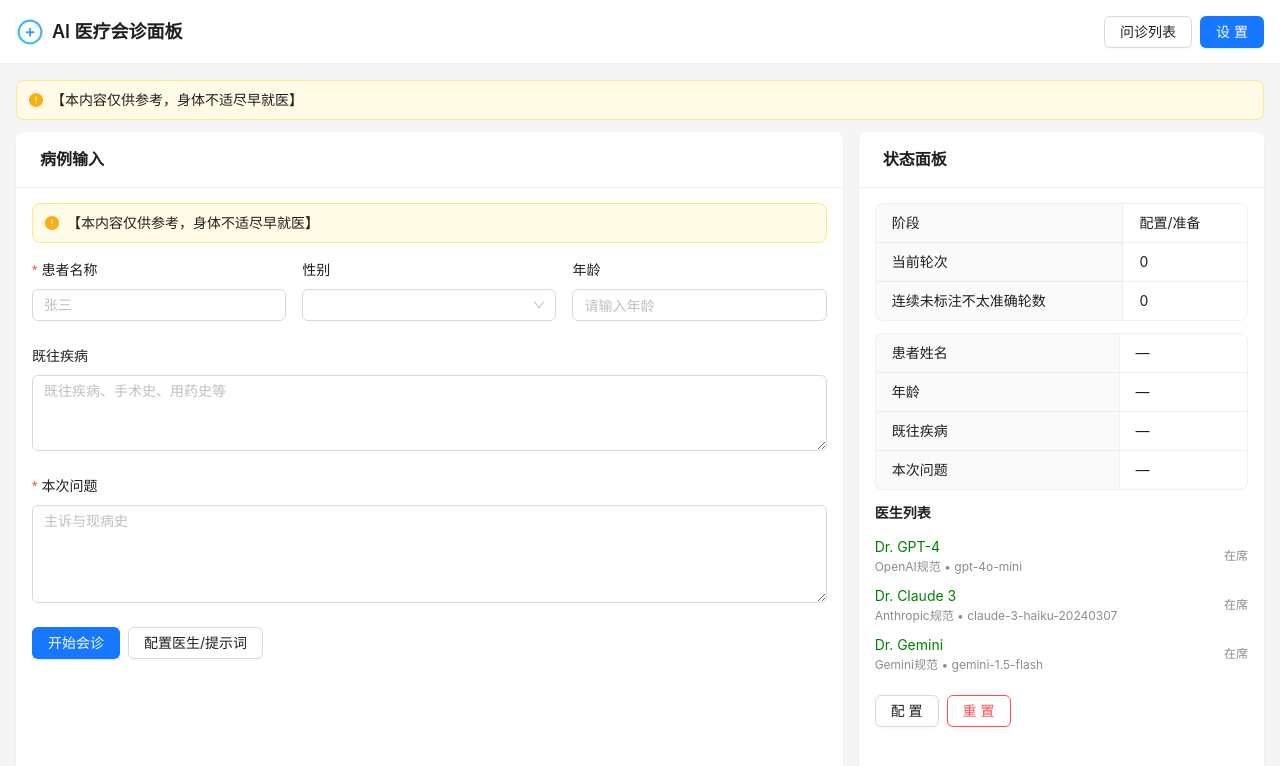
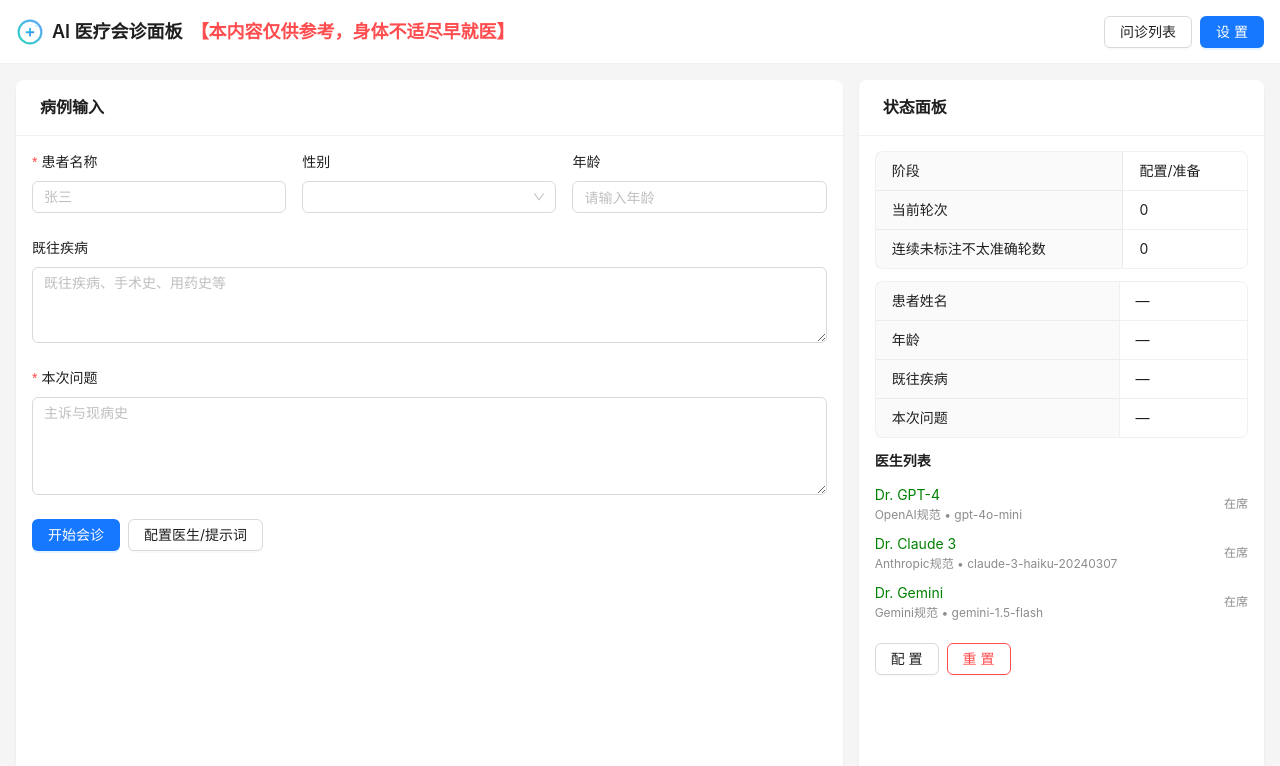
Before and after one commit to DragonChenCL/CTONEW, a Vue app: page / in a window 1280 px wide. Shown: the top 766 px of the page. Built offline with nearby package versions, Linux system fonts and the light colour scheme.

Commit message:
refactor(ui): 移除重复的免责声明并统一在顶部显示
将分散在各组件的免责声明注释掉，统一在应用顶部显示，避免重复并保持界面整洁

```diff
--- a/src/App.vue
+++ b/src/App.vue
@@ -4,6 +4,7 @@
       <div style="display:flex; align-items:center; gap:8px;">
         <img :src="logoUrl" alt="AI 医疗会诊面板 Logo" style="width:28px; height:28px;" />
         <span style="font-size:18px; font-weight:600;">AI 医疗会诊面板</span>
+        <span style="font-size:18px; font-weight:600;color:#ff4d4f;">【本内容仅供参考，身体不适尽早就医】</span>
       </div>
       <div style="display:flex; gap:8px;">
         <a-button @click="openSessions">问诊列表</a-button>
@@ -12,12 +13,12 @@
     </a-layout-header>
     <a-layout>
       <a-layout-content style="padding: 16px; height: calc(100vh - 64px); overflow: hidden;">
-        <a-alert
+        <!-- <a-alert
           type="warning"
           show-icon
           message="【本内容仅供参考，身体不适尽早就医】"
           style="margin-bottom: 12px;"
-        />
+        /> -->
         <a-row :gutter="16" align="stretch" style="height: 100%;">
           <a-col :span="16" style="height: 100%;">
             <DiscussionPanel class="discussion-panel-host" />
--- a/src/components/CaseInputForm.vue
+++ b/src/components/CaseInputForm.vue
@@ -1,11 +1,11 @@
 <template>
   <a-card title="病例输入" :bordered="false" class="case-input-card">
-    <a-alert
+    <!-- <a-alert
       type="warning"
       show-icon
       message="【本内容仅供参考，身体不适尽早就医】"
       style="margin-bottom: 16px;"
-    />
+    /> -->
     <a-form :model="form" layout="vertical" @finish="onSubmit">
       <a-row :gutter="16">
         <a-col :span="8">
--- a/src/components/StatusPanel.vue
+++ b/src/components/StatusPanel.vue
@@ -107,12 +107,12 @@
             由 {{ store.finalSummary.doctorName }} 生成
           </div>
         </div>
-        <a-alert
+        <!-- <a-alert
           type="warning"
           show-icon
           message="【本内容仅供参考，身体不适尽早就医】"
           style="margin-bottom: 12px;"
-        />
+        /> -->
         <div class="case-brief">
           <div>患者姓名：{{ store.patientCase.name || "—" }}</div>
           <div>年龄：{{ store.patientCase.age ?? "—" }}</div>
```
